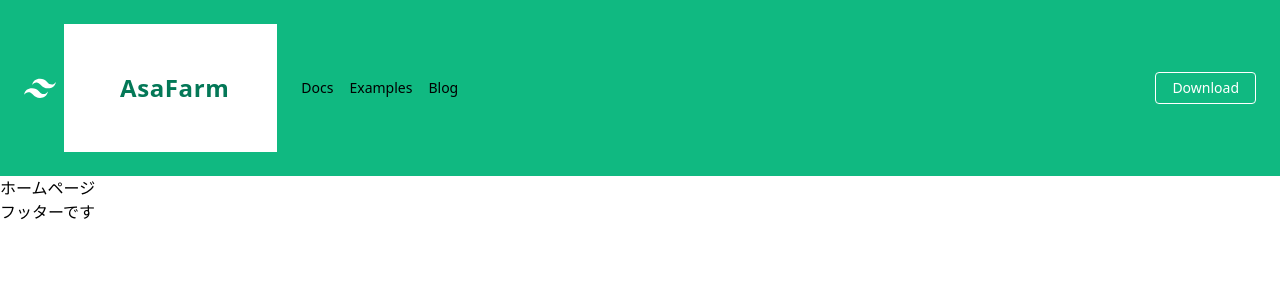
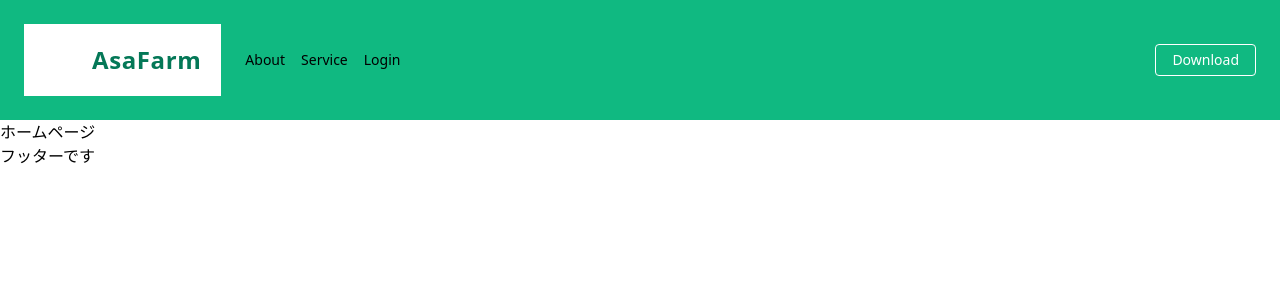
Before and after one commit to toasahi/AsaFarm, a React (Create React App) app: page / in a window 1280 px wide. Shown: the top 300 px of the page. Built offline with nearby package versions, Linux system fonts and the light colour scheme.

Commit message:
Add Link

```diff
--- a/src/components/atoms/Icon.tsx
+++ b/src/components/atoms/Icon.tsx
@@ -9,8 +9,16 @@ type Props = {
 export const Icon: VFC<Props> = memo((props) => {
   // const {margin,padding} = props;
   return (
-    <Link to="/" className="py-12 bg-green-100 lg:bg-white flex justify-center lg:justify-start lg:px-12">
-      <div></div>
+    <Link to="/" className="py-5 bg-green-100 lg:bg-white flex justify-center lg:justify-start lg:px-5">
+      <svg
+        className="fill-current h-8 w-8 mr-2"
+        width="54"
+        height="54"
+        viewBox="0 0 54 54"
+        xmlns="http://www.w3.org/2000/svg"
+      >
+        <path d="M13.5 22.1c1.8-7.2 6.3-10.8 13.5-10.8 10.8 0 12.15 8.1 17.55 9.45 3.6.9 6.75-.45 9.45-4.05-1.8 7.2-6.3 10.8-13.5 10.8-10.8 0-12.15-8.1-17.55-9.45-3.6-.9-6.75.45-9.45 4.05zM0 38.3c1.8-7.2 6.3-10.8 13.5-10.8 10.8 0 12.15 8.1 17.55 9.45 3.6.9 6.75-.45 9.45-4.05-1.8 7.2-6.3 10.8-13.5 10.8-10.8 0-12.15-8.1-17.55-9.45-3.6-.9-6.75.45-9.45 4.05z" />
+      </svg>
       <div className="text-2xl text-green-700 tracking-wide ml-2 font-semibold">AsaFarm</div>
     </Link>
   );
--- a/src/components/organisms/layout/Header.tsx
+++ b/src/components/organisms/layout/Header.tsx
@@ -1,20 +1,12 @@
 import { Icon } from 'components/atoms/Icon';
 import { memo, VFC } from 'react';
+import { Link } from 'react-router-dom';
 
 export const Header: VFC = memo(() => {
   return (
     <header>
       <nav className="flex items-center justify-between flex-wrap p-6 bg-green-500">
         <div className="flex items-center flex-shrink-0 text-white mr-6">
-          <svg
-            className="fill-current h-8 w-8 mr-2"
-            width="54"
-            height="54"
-            viewBox="0 0 54 54"
-            xmlns="http://www.w3.org/2000/svg"
-          >
-            <path d="M13.5 22.1c1.8-7.2 6.3-10.8 13.5-10.8 10.8 0 12.15 8.1 17.55 9.45 3.6.9 6.75-.45 9.45-4.05-1.8 7.2-6.3 10.8-13.5 10.8-10.8 0-12.15-8.1-17.55-9.45-3.6-.9-6.75.45-9.45 4.05zM0 38.3c1.8-7.2 6.3-10.8 13.5-10.8 10.8 0 12.15 8.1 17.55 9.45 3.6.9 6.75-.45 9.45-4.05-1.8 7.2-6.3 10.8-13.5 10.8-10.8 0-12.15-8.1-17.55-9.45-3.6-.9-6.75.45-9.45 4.05z" />
-          </svg>
           <Icon />
         </div>
         <div className="block lg:hidden">
@@ -27,21 +19,15 @@ export const Header: VFC = memo(() => {
         </div>
         <div className="w-full block flex-grow lg:flex lg:items-center lg:w-auto">
           <div className="text-sm lg:flex-grow">
-            <a
-              href="#responsive-header"
-              className="block mt-4 lg:inline-block lg:mt-0 text-teal-200 hover:text-white mr-4"
-            >
-              Docs
-            </a>
-            <a
-              href="#responsive-header"
-              className="block mt-4 lg:inline-block lg:mt-0 text-teal-200 hover:text-white mr-4"
-            >
-              Examples
-            </a>
-            <a href="#responsive-header" className="block mt-4 lg:inline-block lg:mt-0 text-teal-200 hover:text-white">
-              Blog
-            </a>
+            <Link to="/About" className="block mt-4 lg:inline-block lg:mt-0 text-teal-200 hover:text-white mr-4">
+              About
+            </Link>
+            <Link to="/Service" className="block mt-4 lg:inline-block lg:mt-0 text-teal-200 hover:text-white mr-4">
+              Service
+            </Link>
+            <Link to="/Login" className="block mt-4 lg:inline-block lg:mt-0 text-teal-200 hover:text-white">
+              Login
+            </Link>
           </div>
           <div>
             <a
--- a/src/components/pages/Login.tsx
+++ b/src/components/pages/Login.tsx
@@ -1,6 +1,7 @@
 import { Icon } from 'components/atoms/Icon';
 import { SignUp } from 'components/organisms/user/SignUp';
 import { ChangeEvent, memo, useState, VFC } from 'react';
+import { Link } from 'react-router-dom';
 
 import { SignIn } from '../organisms/user/SignIn';
 
@@ -15,7 +16,10 @@ export const Login: VFC = memo(() => {
     <>
       <div className="lg:flex">
         <div className="lg:w-1/2 xl:max-w-screen-sm">
-          <Icon />
+          <Link to="/" className="py-12 bg-green-100 lg:bg-white flex justify-center lg:justify-start lg:px-12">
+            <div></div>
+            <div className="text-2xl text-green-700 tracking-wide ml-2 font-semibold">AsaFarm</div>
+          </Link>
           <div className="mt-10 px-12 sm:px-24 md:px-48 lg:px-12 lg:mt-8 xl:mt-8 xl:max-w-screen-2xl">
             {userLogin ? (
               <SignIn
```
